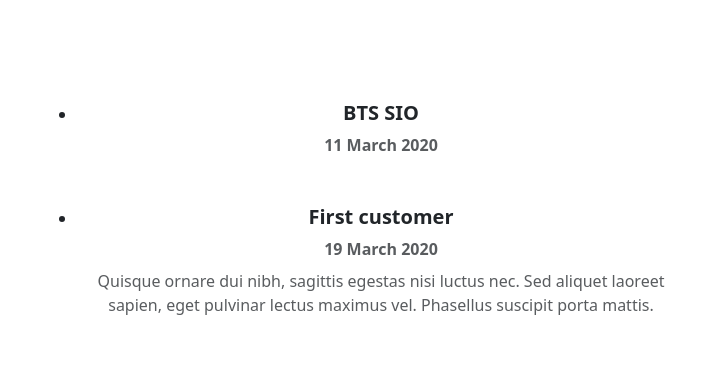
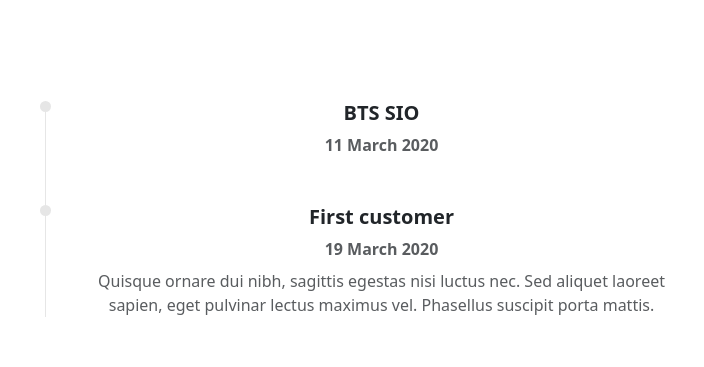
Before and after one commit to fmomika/fmomika.github.io, a plain HTML site: page index.html in a window 1280 px wide. Shown: the part 2078-2445 px from the top of the page, 275-979 px from the left. Drawn offline with nearby package versions, Linux system fonts and the light colour scheme.

Commit message:
Update style.css

```diff
--- a/css/style.css
+++ b/css/style.css
@@ -12,3 +12,28 @@ body{
 .navbar-brand > .material-icons-outlined{
     font-size: 48px;
 }
+
+.timeline {
+    border-left: 1px solid hsl(0, 0%, 90%);
+    position: relative;
+    list-style: none;
+  }
+
+  .timeline .timeline-item {
+    position: relative;
+  }
+
+  .timeline .timeline-item:after {
+    position: absolute;
+    display: block;
+    top: 0;
+  }
+
+  .timeline .timeline-item:after {
+    background-color: hsl(0, 0%, 90%);
+    left: -38px;
+    border-radius: 50%;
+    height: 11px;
+    width: 11px;
+    content: "";
+  }
```
